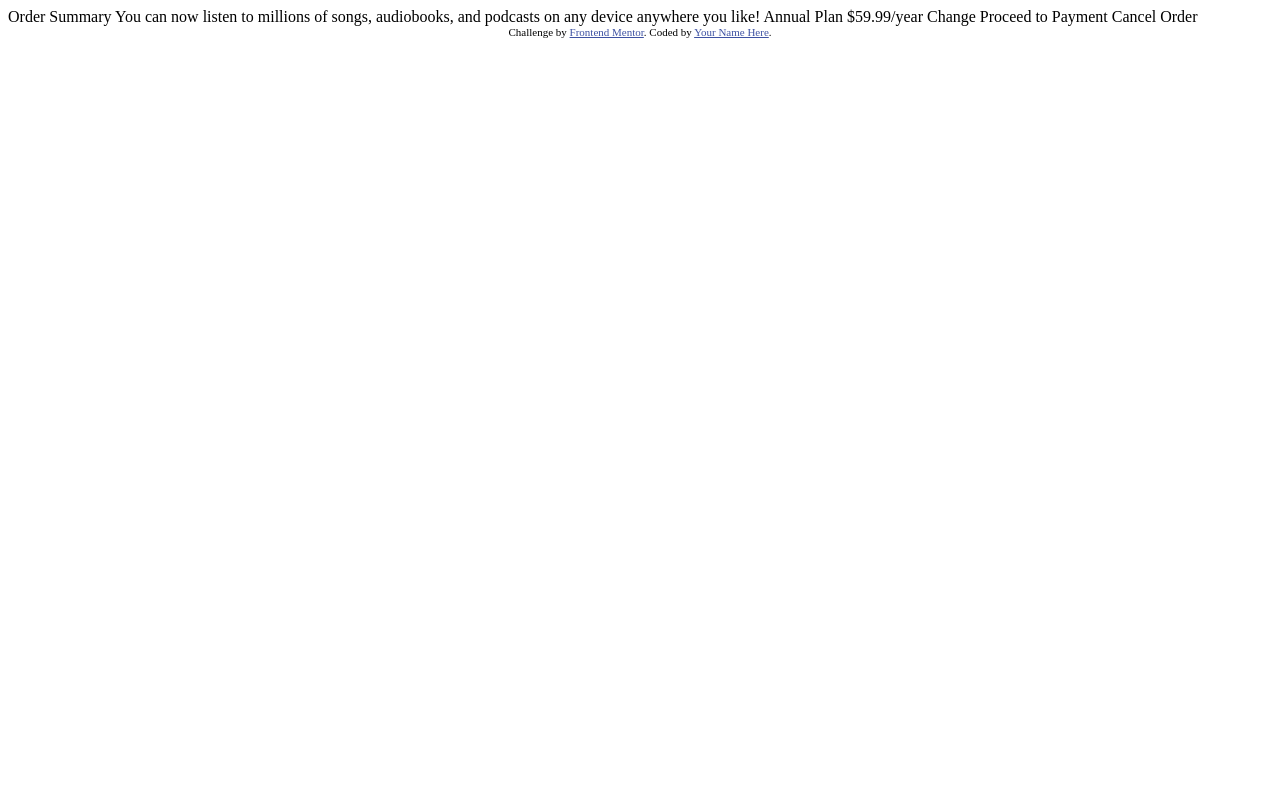
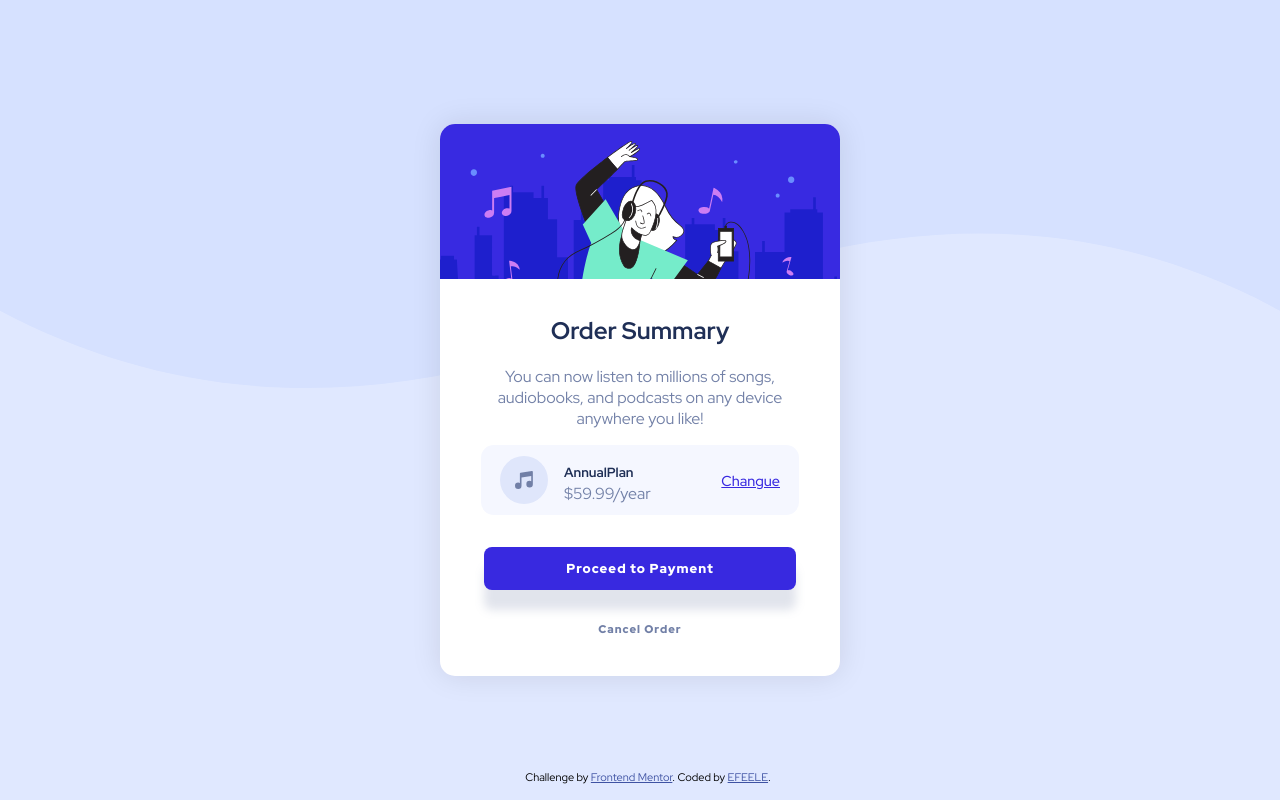
Before and after one commit to EFEELE/order-summary-component-main, a plain HTML site: page index.html in a window 1280 px wide. Drawn offline with Linux system fonts and the light colour scheme.

Commit message:
finalizado-1

```diff
--- a/index.html
+++ b/index.html
@@ -1,37 +1,75 @@
 <!DOCTYPE html>
 <html lang="en">
+
 <head>
   <meta charset="UTF-8">
-  <meta name="viewport" content="width=device-width, initial-scale=1.0"> <!-- displays site properly based on user's device -->
+  <meta name="viewport" content="width=device-width, initial-scale=1.0">
+  <!-- displays site properly based on user's device -->
 
   <link rel="icon" type="image/png" sizes="32x32" href="./images/favicon-32x32.png">
 
   <title>Frontend Mentor | Order summary card</title>
 
   <!-- Feel free to remove these styles or customise in your own stylesheet 👍 -->
+  <link rel="preconnect" href="https://fonts.googleapis.com">
+  <link rel="preconnect" href="https://fonts.gstatic.com" crossorigin>
+  <link
+    href="https://fonts.googleapis.com/css2?family=Red+Hat+Display:ital,wght@0,300;0,400;0,500;0,600;0,700;0,800;0,900;1,300;1,400;1,500;1,600;1,700;1,800;1,900&display=swap"
+    rel="stylesheet">
+
+    <link rel="stylesheet" href="css/style.css">
   <style>
-    .attribution { font-size: 11px; text-align: center; }
-    .attribution a { color: hsl(228, 45%, 44%); }
+    .attribution {
+      font-size: 11px;
+      text-align: center;
+    }
+
+    .attribution a {
+      color: hsl(228, 45%, 44%);
+    }
   </style>
 </head>
+
 <body>
 
-  Order Summary
+  <div class="cardOrder">
+    <div class="header">
 
-  You can now listen to millions of songs, audiobooks, and podcasts on any
-  device anywhere you like!
+    </div>
+    <div class="body">
+      <h2>Order Summary</h2>
+      <p> You can now listen to millions of songs, audiobooks, and podcasts on any
+        device anywhere you like!</p>
+        <div class="price">
+          <div class="ico">
+            <img src="/images/icon-music.svg" alt="">
+          </div>
+          <div class="contentPrice">
+            <h5>AnnualPlan</h5>
+            <p> $59.99/year</p>
+          </div>
+          <a href="#"">Changue</a>
+        </div>
 
-  Annual Plan
-  $59.99/year
+        <a class="btn">
+          Proceed to Payment
+        </a>
 
-  Change
+        <a href="#" class="blackLink"> Cancel Order</a>
+    </div>
+  </div>
 
-  Proceed to Payment
-  Cancel Order
+
+
+
+
+
+
 
   <div class="attribution">
     Challenge by <a href="https://www.frontendmentor.io?ref=challenge" target="_blank">Frontend Mentor</a>.
-    Coded by <a href="#">Your Name Here</a>.
+    Coded by <a href="#">EFEELE</a>.
   </div>
 </body>
+
 </html>
--- /dev/null
+++ b/sass/style.scss
@@ -0,0 +1,178 @@
+$primario : hsl(225, 100%, 94%);
+$primarioLight : hsl(245, 75%, 52%);
+$colorAzul : hsl(225, 100%, 98%);
+$desaturadoAzul : hsl(224, 23%, 55%);
+$azulOscuro :  hsl(223, 47%, 23%);
+$hover : #7052FF;
+html{
+    height: 100%;
+}
+
+body{
+    min-height: 98%;
+    display: flex;
+    align-items: center;
+    font-size: 16px;
+    font-family: 'Red Hat Display', sans-serif;
+    background-color: $primario;
+    background-image: url(../images/pattern-background-desktop.svg);
+    background-size: contain;
+    background-repeat: no-repeat;
+    align-content: center;
+}
+
+
+
+
+.cardOrder{
+    width: 400px;
+    margin: 0 auto;
+    background-color: white;
+    border-radius: 15px;
+    text-align: center;
+
+    box-shadow: 0px 0px 30px rgba(0, 0, 0, 0.1);
+}
+
+.header{
+    background-image: url(../images/illustration-hero.svg);
+    background-repeat: no-repeat;
+    height: 155px;
+    background-size: cover;
+    border-top-left-radius: 15px;
+    border-top-right-radius: 15px;
+}
+
+.body h2{
+    color: $azulOscuro;
+    font-family: 'Red Hat Display', sans-serif;
+    font-weight: 700;
+    padding-top: 1rem;
+    padding-bottom: 0rem;
+}
+.body p{
+    margin: 0 auto;
+    color: $desaturadoAzul;
+    padding-bottom: 1rem;
+    max-width: 290px;
+}
+.price{
+    margin: 0 auto;
+    background-color: $colorAzul;
+    padding: 1.2rem;
+    width: 280px;
+    border-radius: .8rem;
+    display: flex;
+    align-items: center;
+    padding-top: .3rem;
+    padding-bottom: .3rem;
+    margin-bottom: 2rem;
+}
+.ico {
+    align-content: center;
+    display: flex;
+}
+.contentPrice{
+    color: $azulOscuro;
+    margin: 0;
+    padding-left: 1rem;
+    padding-right: 1rem;
+    text-align: left;
+    line-height: 0;
+}
+.price a{
+    color: $primarioLight;
+    font-size: .9rem;
+    font-weight: 500;
+    float: right;
+    width: 100%;
+    text-align: right;
+}
+
+.price a:hover{
+    color: $hover;
+    text-decoration: none;
+    transition: .1s;
+}
+
+.btn{
+    background: $primarioLight;
+    width: 280px;
+    display: block;
+    margin: 0 auto;
+    padding: .8rem 1rem;
+    color: white;
+    font-weight: 900;
+    font-size: 13px;
+    letter-spacing: 1px;
+    border-radius: .5rem;
+    box-shadow: 0px 20px 10px #7280a736;
+
+
+}
+a.btn:hover{
+    background-color: $hover;
+    cursor: pointer;
+    transition: .1s;
+}
+
+a.blackLink{
+    display: inline-flex;
+    margin: 2rem;
+    color: $desaturadoAzul;
+    font-weight: 900;
+    font-size: .7rem;
+    text-decoration: none;
+    letter-spacing: 1px;
+    margin-bottom: 2.5rem;
+}
+a.blackLink:hover{
+    color: $azulOscuro;
+}
+
+.attribution{
+        margin: 0 auto;
+        display: block;
+        position: fixed;
+        text-align: center;
+        width: 100%;
+        bottom: 1rem;
+}
+
+
+
+
+@media only screen and (max-width: 376px){
+    body{
+        background-image: url(../images/pattern-background-mobile.svg)
+    }
+    .body h2{
+        margin-top: 1rem;
+        margin-bottom: .7rem;
+    }
+    .price, .btn{
+        width: 230px;
+    }
+    .cardOrder{
+        width: 310px;
+    }
+    .body p{
+        width: 260px;
+    }
+    .price{
+        margin-top: 1rem;
+    }
+    h5 {
+        margin-top: 1rem;
+    }
+    .contentPrice{
+        width: 0px;
+    }
+    .price a{
+        font-size: .8rem;
+        font-weight: 900;
+    }
+    a.blackLink{
+        font-size: 1rem;
+    }
+}
```
Also changed, not shown: css/style.css (added), 1 other file.
